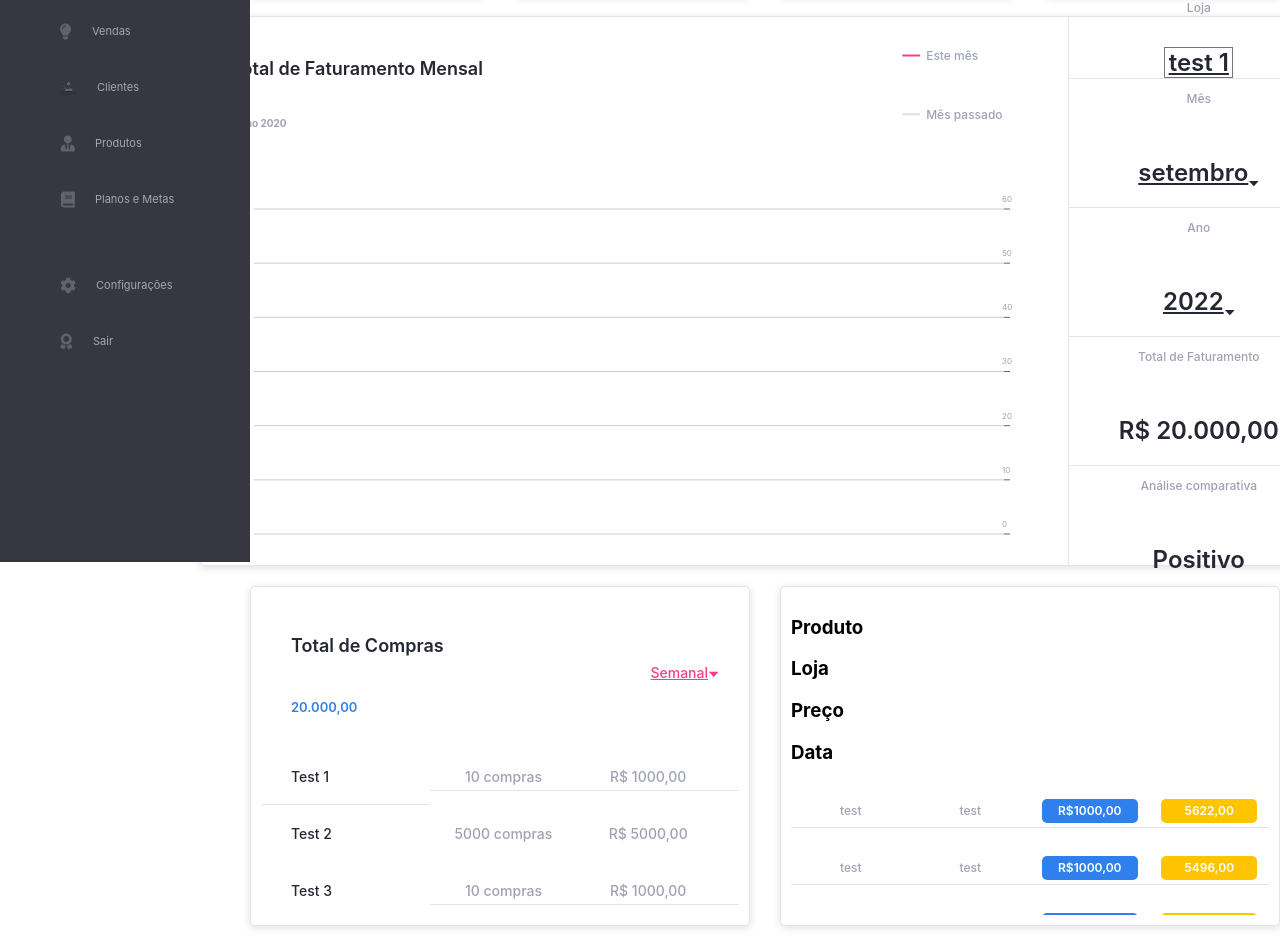
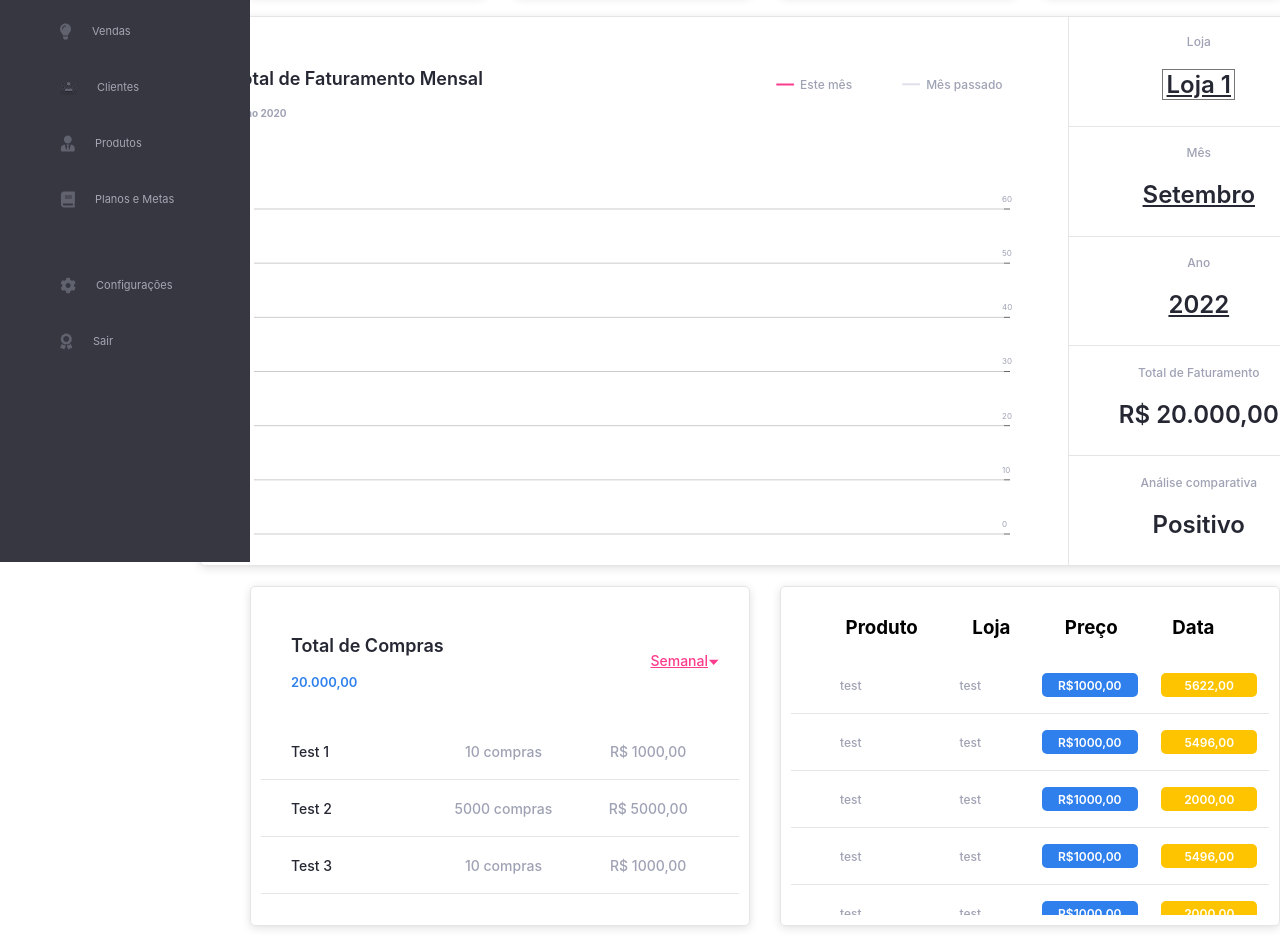
Before and after one commit to walvesb65/Bagy, a React (Create React App) app: page / in a window 1280 px wide. Shown: the part 238-1190 px from the top of the page. Built offline with nearby package versions, Linux system fonts and the light colour scheme.

Commit message:
Fix: Finishing styling

```diff
--- a/src/components/Board/index.jsx
+++ b/src/components/Board/index.jsx
@@ -1,17 +1,24 @@
 import React from 'react';
 import LegendPink from '../../assets/legendPink.svg';
 import LegendGray from '../../assets/legendGray.svg';
-import ArrowDown from '../../assets/arrowDownBlack.svg';
 import Chart from '../Chart';
 import './styles.css'
 
 
 const rightSectionContent = [
-  { title: 'Mês', highlight: 'setembro' },
+  { title: 'Mês', highlight: 'Setembro' },
   { title: 'Ano', highlight: 2022 },
   { title: 'Total de Faturamento', highlight: `R$ 20.000,00` },
   { title: 'Análise comparativa', highlight: 'Positivo' },
 ];
+
+const stores = [
+  {name: 'Loja 1'},
+  {name: 'Loja 2'},
+  {name: 'Loja 3'},
+  {name: 'Loja 4'},
+  {name: 'Loja 5'},
+]
 
 export default function Board() {
 
@@ -19,7 +26,7 @@ export default function Board() {
     <div className='max_chart_container'>
       <div className='left_section'>
         <div className='chart_header'>
-          <div>
+          <div className='header_title_chart'>
             <h3>Total de Faturamento Mensal</h3>
             <span>Julho 2020</span>
           </div>
@@ -42,10 +49,9 @@ export default function Board() {
         <div>
           <p>Loja</p>
           <select>
-              <option>test 1</option>
-              <option>test 2</option>
-              <option>test 3</option>
-              <option>test 4</option>
+            {stores.map((content, index) => {
+              return <option key={index}>{content.name}</option>
+            })}
           </select>
         </div>
         {rightSectionContent.map((content, index) => {
@@ -70,7 +76,6 @@ export default function Board() {
                 <p>{content.title}</p>
                 <h2 className="underline">
                   {content.highlight}
-                  <img  src={ArrowDown} alt='ArrowDown'/>
                 </h2>
               </div>
             );
--- a/src/components/Board/styles.css
+++ b/src/components/Board/styles.css
@@ -18,6 +18,11 @@
   height: 100%;
 }
 
+.chart_header .header_title_chart {
+  display: flex;
+  flex-direction: column !important;
+}
+
 .chart_header {
   display: flex;
   width: 100%;
@@ -29,8 +34,7 @@
 
 .chart_header div {
   display: flex;
-  flex-direction: column;
-  gap: 20px;
+  flex-direction: row;
 }
 
 .chart_header p {
@@ -90,6 +94,7 @@
   font-size: 12px;
   color: #9fa2b4;
   font-weight: 500;
+  margin-bottom: 0;
 }
 
 .right_section_container h2 {
@@ -99,6 +104,7 @@
   color: #252733;
   font-weight: 600;
   text-align: center;
+  margin-top: 0;
 }
 
 .right_section_container  select {
@@ -112,6 +118,7 @@
   text-align: center;
   text-decoration: underline;
   background: #fff;
+  margin-bottom: 20px;
 }
 
 .right_section_container select:focus {
@@ -125,7 +132,3 @@
 .underline {
   text-decoration: underline !important;
 }
-
-.green {
-  color: #219653;
-}
--- a/src/components/Chartsection/index.jsx
+++ b/src/components/Chartsection/index.jsx
@@ -4,7 +4,7 @@ import Board from '../Board';
 
 export default function Chartsection() {
   return (
-    <div className='chart_ontainer'>
+    <div className='chart_wrapper'>
       <Board />
     </div>
   )
--- a/src/components/Chartsection/styles.css
+++ b/src/components/Chartsection/styles.css
@@ -1,4 +1,4 @@
-.chart_ontainer {
+.chart_wrapper {
   display: flex;
   align-items: center;
   justify-content: center;
--- a/src/components/Datapanel/index.jsx
+++ b/src/components/Datapanel/index.jsx
@@ -4,8 +4,7 @@ import './styles.css';
 export default function Datapanel() {
   return (
     <div className='container_data_panel'>
-      <p>Test</p>
-      <span>10.0000</span>
+      <p>Aguardando dados...</p>
     </div>
   );
 };
--- a/src/components/Datapanel/styles.css
+++ b/src/components/Datapanel/styles.css
@@ -17,7 +17,6 @@
   color: #fc3c8d;
 }
 
-.container_data_panel span {
-  font-size: 36px;
-  color: #fc3c8d;
+.container_data_panel img {
+
 }
--- a/src/components/LeftReport/index.jsx
+++ b/src/components/LeftReport/index.jsx
@@ -8,7 +8,7 @@ export default function Leftreport() {
     <div className='report_container_left'>
       <div>
         <div className='title_container_left'>
-          <div>
+          <div className='title_section_left'>
             <h3>Total de Compras</h3>
             <p>20.000,00</p>
           </div>
--- a/src/components/LeftReport/styles.css
+++ b/src/components/LeftReport/styles.css
@@ -13,7 +13,7 @@
 }
 
 .report_container_left div {
-    overflow-y: scroll;
+    overflow-y: auto;
     width: 100%;
 }
 
@@ -31,6 +31,14 @@
   border-radius: 8px;
 }
 
+.title_section_lef h3 {
+  margin-bottom: 0;
+}
+
+.title_section_left p {
+  margin-top: 0;
+}
+
 .title_container_left {
   display: flex;
   position: relative;
@@ -43,7 +51,6 @@
   display: flex;
   flex-direction: column;
   width: 100%;
-  gap: 12px;
 }
 
 .title_container_left h3 {
@@ -76,6 +83,10 @@
   width: 100%;
 }
 
+.left_report_container div {
+   border-bottom: 1px solid #e5e5e5;
+}
+
 .noBorder {
   border: none !important;
 }
@@ -85,7 +96,6 @@
   align-items: center;
   justify-content: right;
   width: 100%;
-  border-bottom: 1px solid #e5e5e5;
   font-size: 14px;
   color: #9fa2b4;
   font-weight: 500;
@@ -103,7 +113,6 @@
   display: flex;
   align-items: center;
   width: 100%;
-  border-bottom: 1px solid #e5e5e5;
   font-size: 14px;
   padding-left: 30px;
   color: #252733;
@@ -116,7 +125,6 @@
   align-items: center;
   justify-content: center;
   width: 100%;
-  border-bottom: 1px solid #e5e5e5;
   font-size: 14px;
   color: #9fa2b4;
   font-weight: 500;
--- a/src/components/Rightreport/index.jsx
+++ b/src/components/Rightreport/index.jsx
@@ -14,11 +14,9 @@ export default function Rightreport() {
     <div className='report_container_right'>
       <div>
         <div className='title_container_right'>
-          <div>
             {headerContent.map((header, index) => (
               <h3 key={index}>{header.title}</h3>
             ))}
-          </div>
         </div>
         <div className='right_report_container'>
               <div>
@@ -26,6 +24,30 @@ export default function Rightreport() {
                 <p>test</p>
                 <p><span className="blue">R$1000,00</span></p>
                 <p><span className="yellow">5622,00</span></p>
+              </div>
+              <div>
+                <p>test</p>
+                <p>test</p>
+                <p><span className="blue">R$1000,00</span></p>
+                <p><span className="yellow">5496,00</span></p>
+              </div>
+              <div>
+                <p>test</p>
+                <p>test</p>
+                <p><span className="blue">R$1000,00</span></p>
+                <p><span className="yellow">2000,00</span></p>
+              </div>
+              <div>
+                <p>test</p>
+                <p>test</p>
+                <p><span className="blue">R$1000,00</span></p>
+                <p><span className="yellow">5496,00</span></p>
+              </div>
+              <div>
+                <p>test</p>
+                <p>test</p>
+                <p><span className="blue">R$1000,00</span></p>
+                <p><span className="yellow">2000,00</span></p>
               </div>
               <div>
                 <p>test</p>
--- a/src/components/Rightreport/styles.css
+++ b/src/components/Rightreport/styles.css
@@ -12,8 +12,13 @@
   padding: 10px;
 }
 
+.title_container_right {
+    display: flex;
+    justify-content: space-evenly;
+}
+
 .report_container_right div {
-  overflow-y: scroll;
+  overflow-y: auto;
   width: 100%;
 }
 ::-webkit-scrollbar {
@@ -63,6 +68,7 @@
   justify-content: center;
   height: 57px;
   width: 100%;
+  border-bottom: 1px solid #e5e5e5;
 }
 
 .right_report_container p {
@@ -70,7 +76,6 @@
   align-items: center;
   justify-content: center;
   width: 100%;
-  border-bottom: 1px solid #e5e5e5;
   font-size: 12px;
   color: #9fa2b4;
   font-weight: 500;
--- a/src/components/Sidenav/index.jsx
+++ b/src/components/Sidenav/index.jsx
@@ -35,7 +35,6 @@ export default function Sidenav () {
     newActiveElement.classList.add('active')
   };
 
-  console.log('willll');
   useEffect(() => {
     setActive(pathname);
   }, [pathname]);
```
